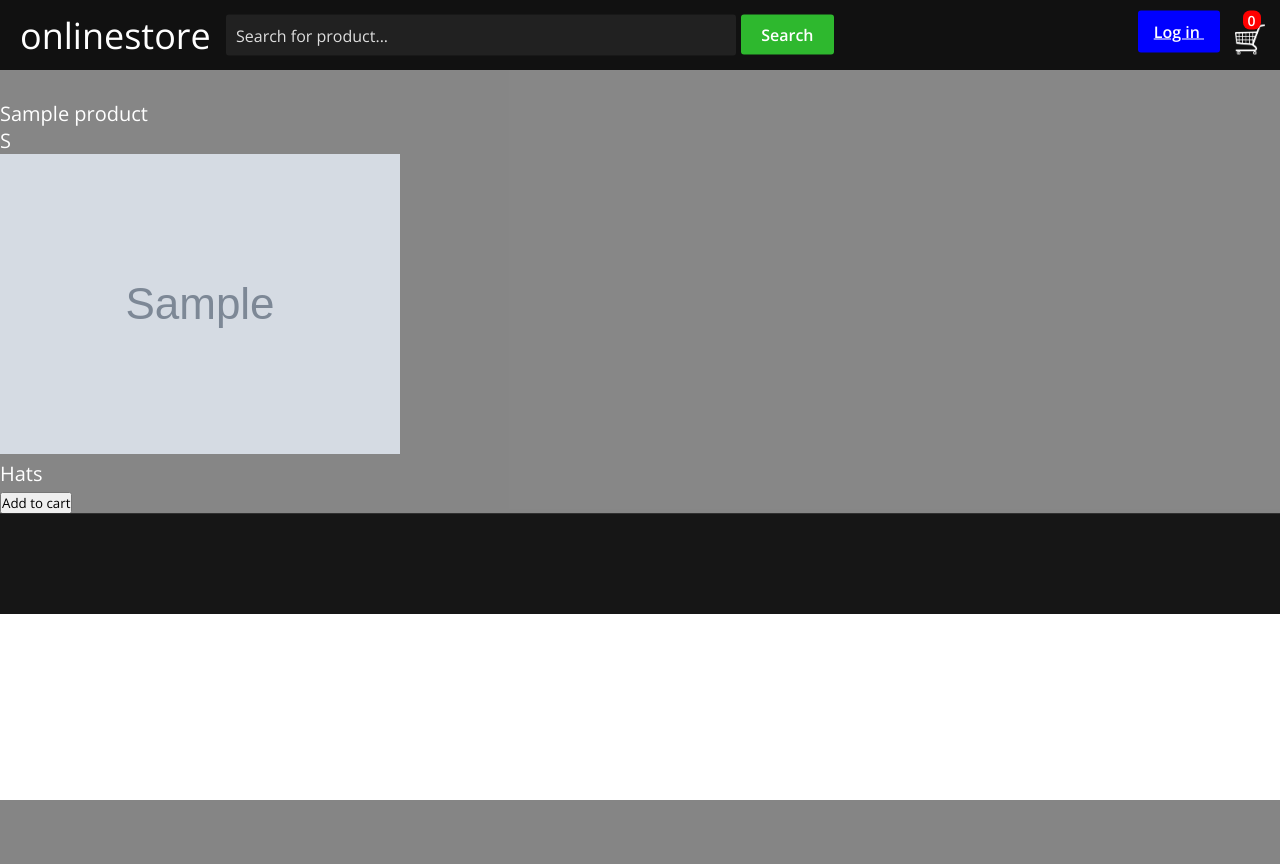
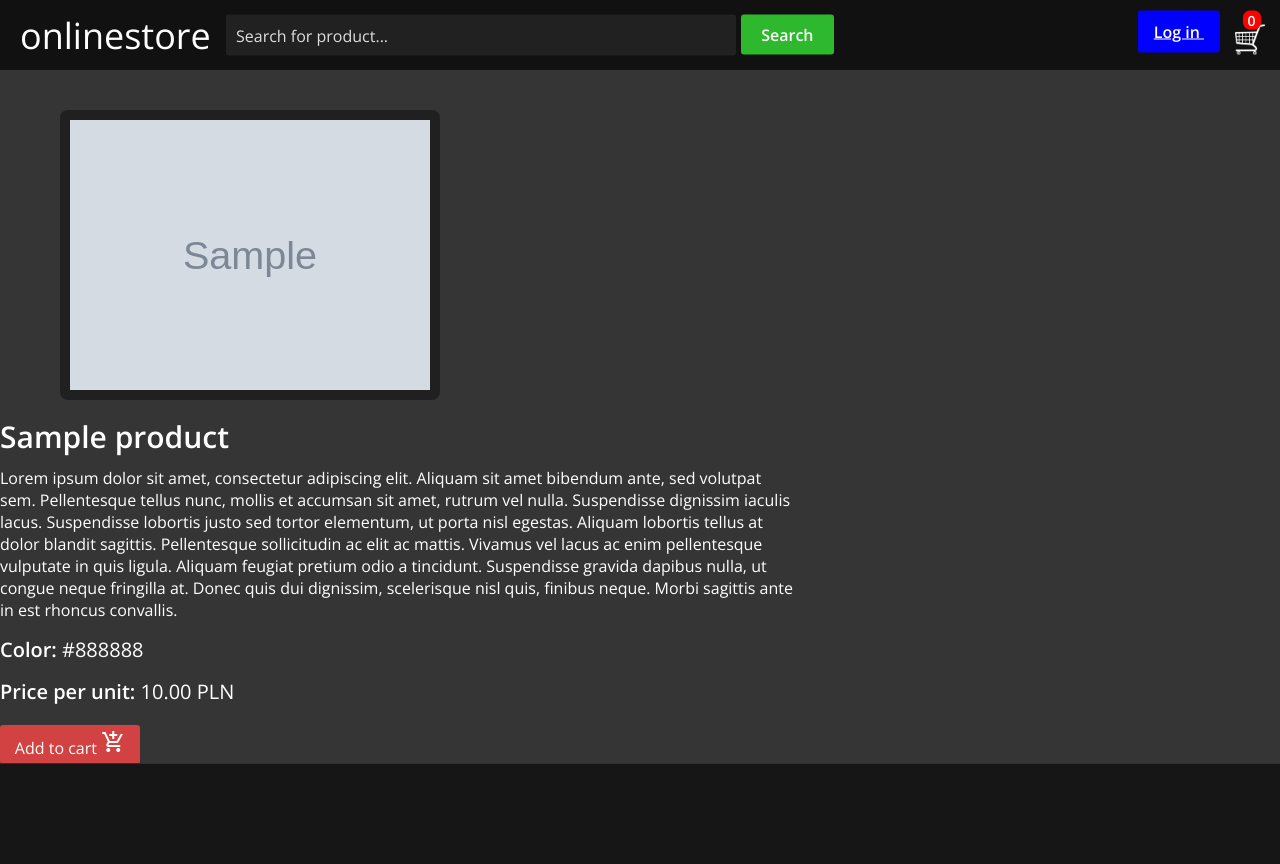
Before and after one commit to tmaz00/onlinestore, a Django app: page /products/1/ in a window 1280 px wide. Before the commit the page ends 800 px from the top, so only its background shows below. Run offline with Django 4.2, Linux system fonts and the light colour scheme; tables that the repository leaves empty hold one stand-in row (values such as "Sample post"); grey boxes marked "Sample" are stand-in pictures.

Commit message:
Update product detail page

```diff
--- /dev/null
+++ b/shop/static/shop/product.css
@@ -0,0 +1,46 @@
+.container {
+    background-color: #353535;
+}
+.product-img {
+    display: inline-block;
+    width: 400px;
+    margin-left: 60px;
+    margin-right: 30px;
+}
+.product-img img {
+    display: block;
+    width: 90%;
+    position: relative;
+    margin: 10px 0;
+    background-color: #202020;
+    padding: 10px;
+    border-radius: 8px;
+    object-fit: cover;
+    object-position: center;
+}
+.product-info {
+    display: inline-block;
+    width: 800px;
+    vertical-align: top;
+}
+.product-desc h2 {
+    margin-bottom: 10px;
+}
+.product-desc p {
+    font-size: 16px;
+}
+#product-detail {
+    font-size: 20px;
+    margin: 15px 0px;
+}
+.cart-add-btn {
+    margin-top: 20px;
+    width: 120px;
+    padding: 5px 10px;
+    font-size: 16px;
+    border-radius: 3px;
+    background-color: #d34242;
+    vertical-align: middle;
+    text-align: center;
+    cursor: pointer;
+}
--- a/shop/templates/shop/product_detail.html
+++ b/shop/templates/shop/product_detail.html
@@ -1,11 +1,27 @@
 {% extends 'shop/base.html' %}
+{% load static %}
 
 {% block content %}
     <div class="container">
-        <p>{{ product.name }}</p>
-        <p>{{ product.size }}</p>
-        <img src={{ product.image.url }} alt="product img">
-        <p>{{ product.category }}</p>
-        <button data-product={{product.id}} data-action="add" class="update-cart">Add to cart</button>
+        <link rel="stylesheet" href="{% static 'shop/product.css' %}">
+        <div class="product-img">
+            <img src={{ product.image.url }} alt="product img">
+        </div>
+        <div class="product-info">
+            <div class="product-desc">
+                <h2>{{ product.name }}</h2>
+                <p>Lorem ipsum dolor sit amet, consectetur adipiscing elit. Aliquam sit amet bibendum ante, sed volutpat sem. Pellentesque tellus nunc, mollis et accumsan sit amet, rutrum vel nulla. Suspendisse dignissim iaculis lacus. Suspendisse lobortis justo sed tortor elementum, ut porta nisl egestas. Aliquam lobortis tellus at dolor blandit sagittis. Pellentesque sollicitudin ac elit ac mattis. Vivamus vel lacus ac enim pellentesque vulputate in quis ligula. Aliquam feugiat pretium odio a tincidunt. Suspendisse gravida dapibus nulla, ut congue neque fringilla at. Donec quis dui dignissim, scelerisque nisl quis, finibus neque. Morbi sagittis ante in est rhoncus convallis.</p>
+                <p id="product-detail"><b>Color:</b> {{ product.color }}</p>
+                <p id="product-detail"><b>Price per unit:</b> {{ product.price }} PLN</p>
+            </div>
+            <div data-product={{product.id}} data-action="add" class="cart-add-btn update-cart">
+                <span>Add to cart</span>
+                <span class="material-symbols-outlined">add_shopping_cart</span>
+            </div>
+            <div class="product-options">
+                {% comment %} <button data-product={{product.id}} data-action="add" class="cart-add-btn update-cart">Add to cart</button> {% endcomment %}
+
+            </div>
+        </div>
     </div>
 {% endblock content %}
```
